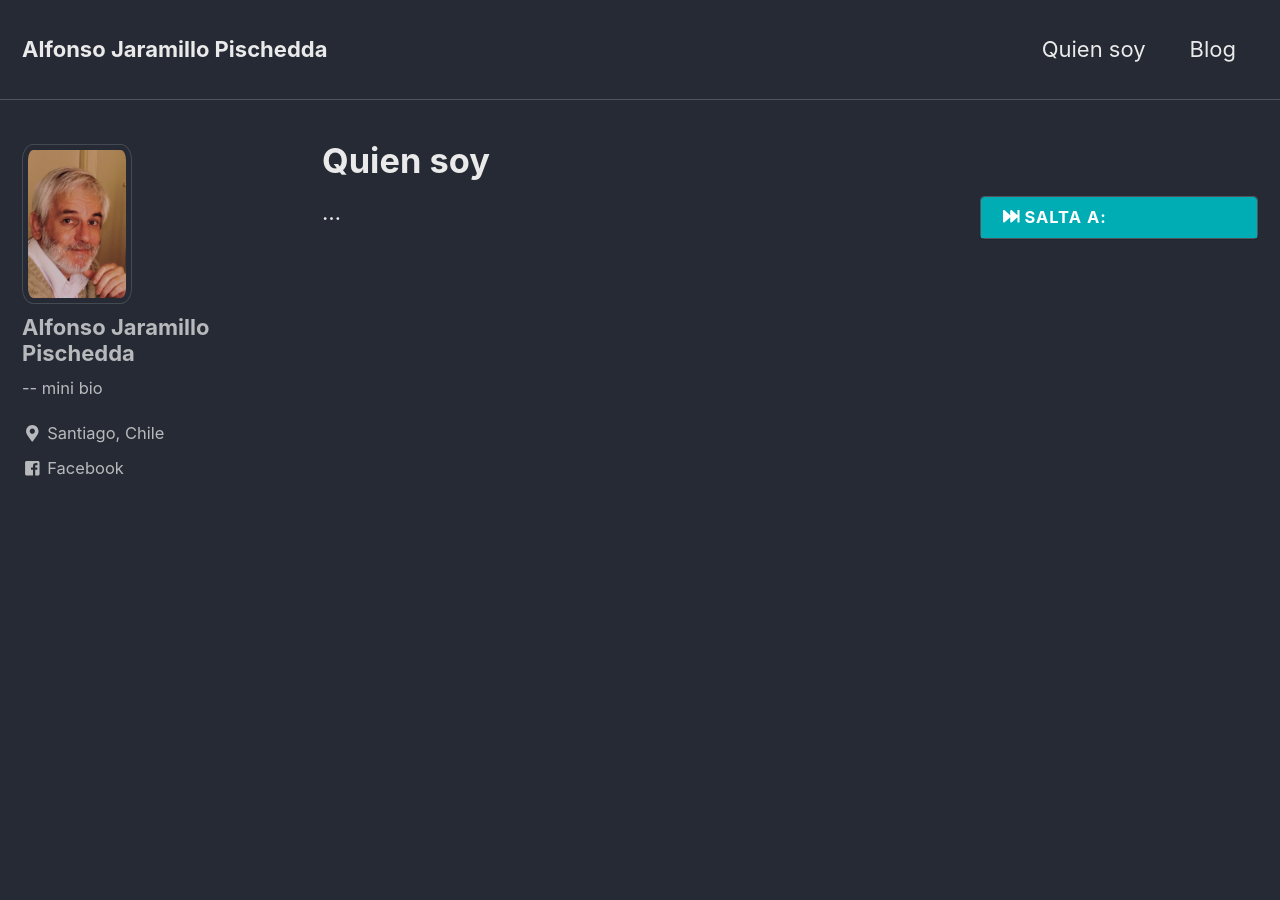
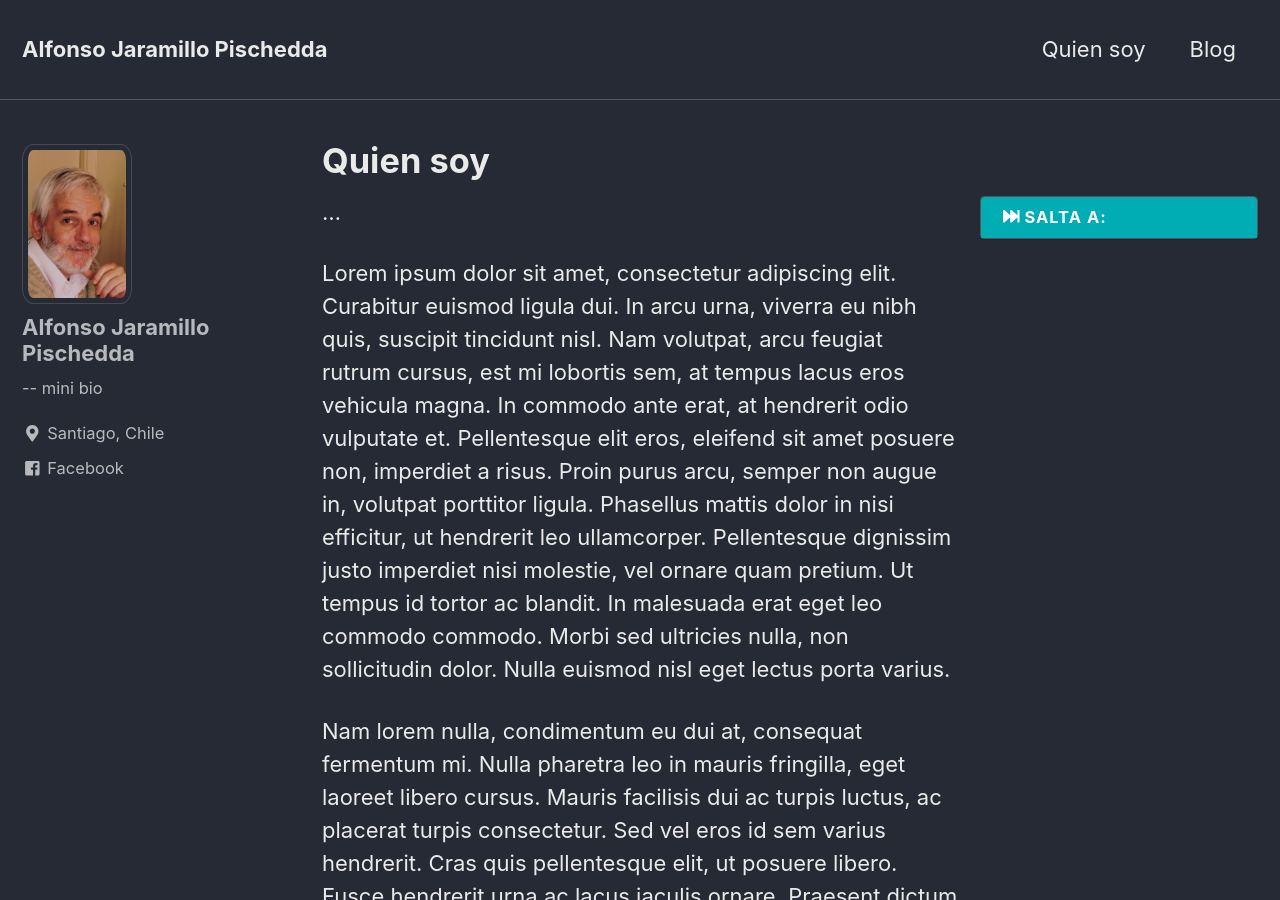
Before and after one commit to ajaramillop/ajaramillop.github.io, a Jekyll site: the page built from _pages/about.md, in a window 1280 px wide and 900 px high. Built offline with Jekyll 4.4.1, drawn with Linux system fonts in a browser that asks for light colours; nearby versions of some CDN libraries; some of the changed text lies outside the part shown.

Commit message:
Update about.md

```diff
--- a/_pages/about.md
+++ b/_pages/about.md
@@ -8,3 +8,7 @@ toc_icon: "fast-forward"
 ---
 
 ...
+
+Lorem ipsum dolor sit amet, consectetur adipiscing elit. Curabitur euismod ligula dui. In arcu urna, viverra eu nibh quis, suscipit tincidunt nisl. Nam volutpat, arcu feugiat rutrum cursus, est mi lobortis sem, at tempus lacus eros vehicula magna. In commodo ante erat, at hendrerit odio vulputate et. Pellentesque elit eros, eleifend sit amet posuere non, imperdiet a risus. Proin purus arcu, semper non augue in, volutpat porttitor ligula. Phasellus mattis dolor in nisi efficitur, ut hendrerit leo ullamcorper. Pellentesque dignissim justo imperdiet nisi molestie, vel ornare quam pretium. Ut tempus id tortor ac blandit. In malesuada erat eget leo commodo commodo. Morbi sed ultricies nulla, non sollicitudin dolor. Nulla euismod nisl eget lectus porta varius.
+
+Nam lorem nulla, condimentum eu dui at, consequat fermentum mi. Nulla pharetra leo in mauris fringilla, eget laoreet libero cursus. Mauris facilisis dui ac turpis luctus, ac placerat turpis consectetur. Sed vel eros id sem varius hendrerit. Cras quis pellentesque elit, ut posuere libero. Fusce hendrerit urna ac lacus iaculis ornare. Praesent dictum nisl purus, quis iaculis erat pulvinar ut. Praesent ornare tortor massa, vitae rhoncus enim pulvinar nec. Integer bibendum tristique est. Pellentesque porttitor eleifend placerat.
```
